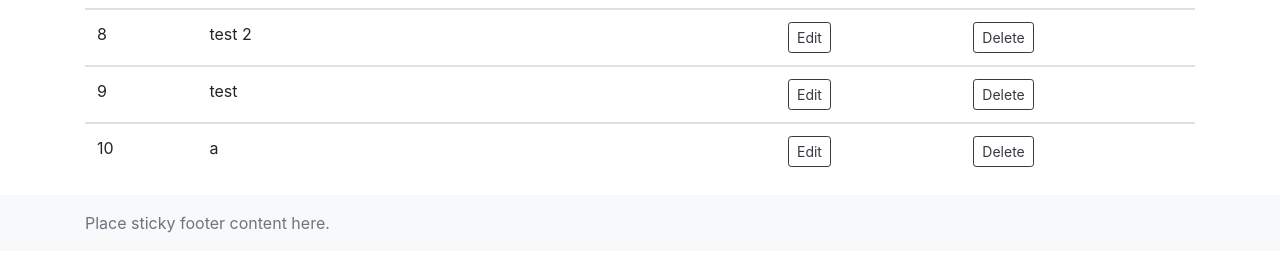
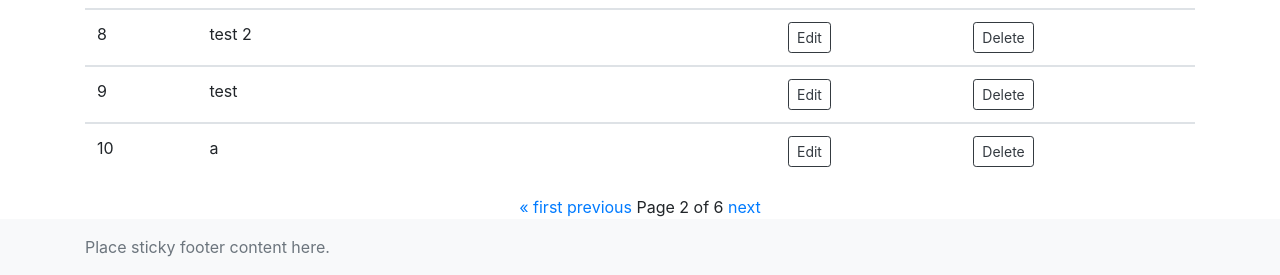
Before and after one commit to Lukaszesque/BusinessWebsite, a Django app: page /settings/classOfBusiness/?page=2 in a window 1280 px wide. Shown: the part 706-981 px from the top of the page. Before the commit the page ends 939 px from the top, so only its background shows below. Run offline with Django 4.2, Linux system fonts and the light colour scheme; data comes from the database, SQL or seed files in the repository; some libraries are stand-ins or nearby versions.

Commit message:
first working pagination attempt

```diff
--- a/settings/templates/settings/classOfBusiness/index.html
+++ b/settings/templates/settings/classOfBusiness/index.html
@@ -138,6 +138,30 @@
 
   </div>
 
+  <div class='container'>
+    <div class='pagination justify-content-center'>
+      <span class='step-links'>
+        {% if dataset.has_previous %}
+          <a href="?page=1">&laquo; first</a>
+          <a href="?page={{ dataset.previous_page_number }}">previous</a>
+        {% endif %}
+
+        <span class="current">
+          Page {{ dataset.number }} of {{ dataset.paginator.num_pages }}
+        </span>
+
+        {% if dataset.has_next %}
+        <a href="?page={{ dataset.next_page_number }}">next</a>
+        <a href="?page={{ dataset.paginator.num_pages }}"></a>
+        {% endif %}
+
+      </span>
+
+    </div>
+
+  </div>
+
+
 </main>
 
 <footer class="footer mt-auto py-3 bg-light">
```
